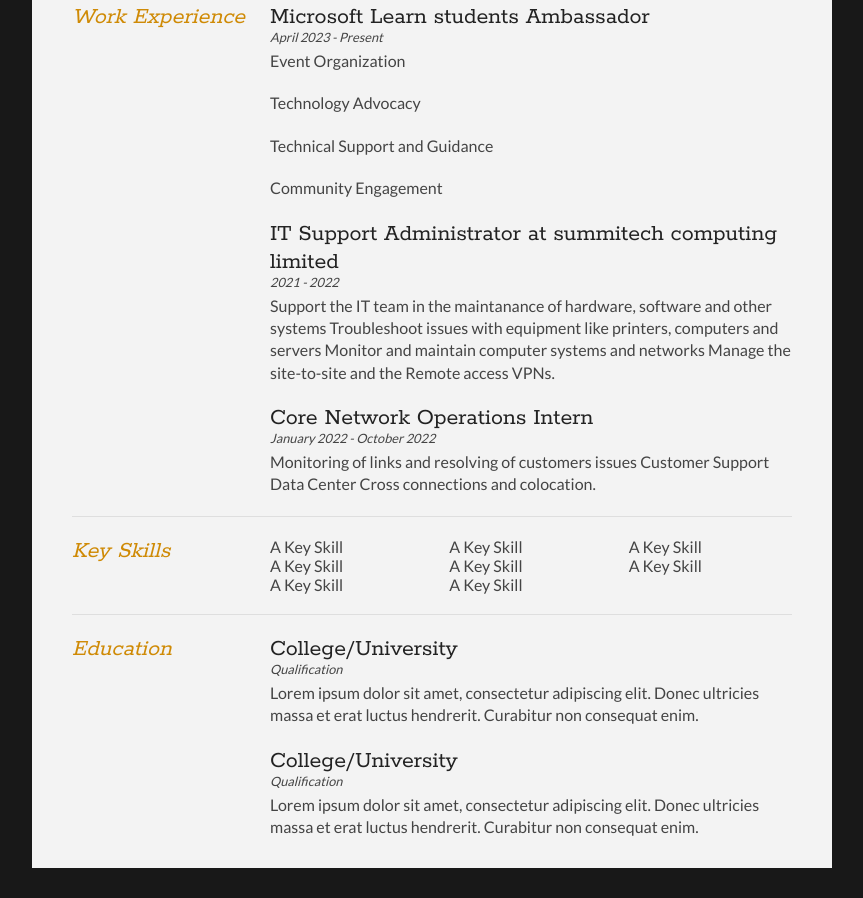
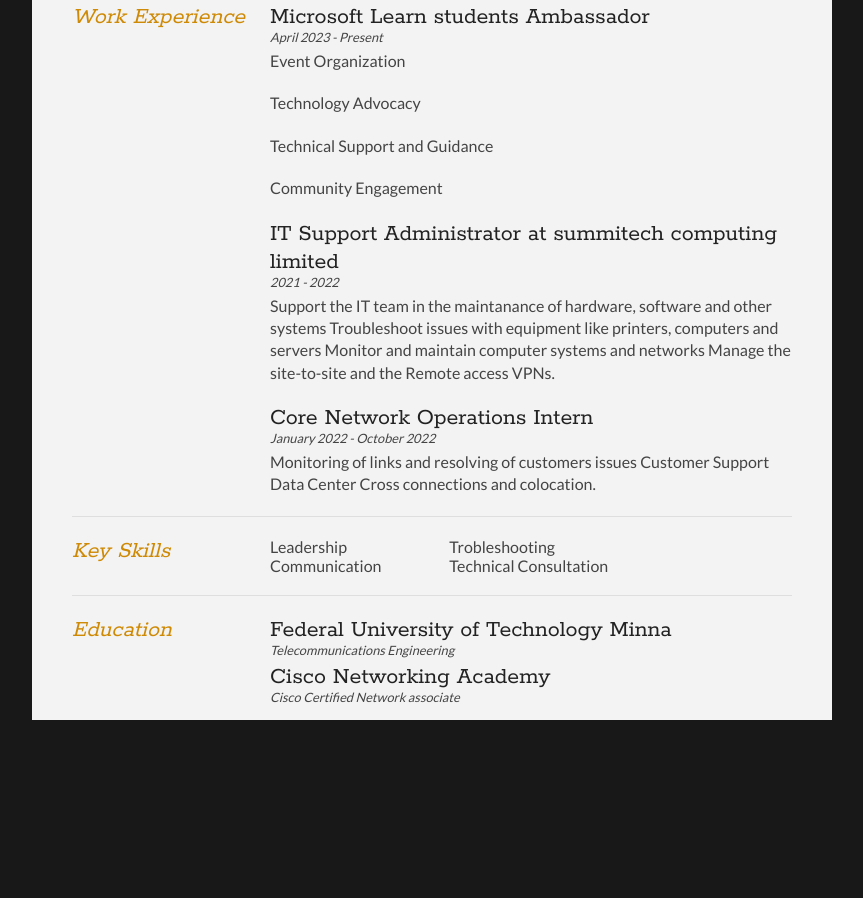
Before and after one commit to JamiuDahunsi/first-repo, a plain HTML site: page index.html in a window 1280 px wide. Shown: the part 390-1288 px from the top of the page, without its empty margins (208-1071 px from the left). After the commit the page ends 1140 px from the top, so only its background shows below. Drawn offline with Linux system fonts and the light colour scheme.

Commit message:
Update index.html

```diff
--- a/index.html
+++ b/index.html
@@ -99,14 +99,11 @@ Data Center Cross connections and colocation.</p>
 
 			<div class="sectionContent">
 				<ul class="keySkills">
-					<li>A Key Skill</li>
-					<li>A Key Skill</li>
-					<li>A Key Skill</li>
-					<li>A Key Skill</li>
-					<li>A Key Skill</li>
-					<li>A Key Skill</li>
-					<li>A Key Skill</li>
-					<li>A Key Skill</li>
+					<li>Leadership</li>
+					<li>Communication</li>
+					<li>Trobleshooting</li>
+					<li>Technical Consultation</li>
+
 				</ul>
 			</div>
 			<div class="clear"></div>
@@ -120,15 +117,15 @@ Data Center Cross connections and colocation.</p>
 
 			<div class="sectionContent">
 				<article>
-					<h2>College/University</h2>
-					<p class="subDetails">Qualification</p>
-					<p>Lorem ipsum dolor sit amet, consectetur adipiscing elit. Donec ultricies massa et erat luctus hendrerit. Curabitur non consequat enim.</p>
+					<h2>Federal University of Technology Minna</h2>
+					<p class="subDetails">Telecommunications Engineering</p>
+
 				</article>
 
 				<article>
-					<h2>College/University</h2>
-					<p class="subDetails">Qualification</p>
-					<p>Lorem ipsum dolor sit amet, consectetur adipiscing elit. Donec ultricies massa et erat luctus hendrerit. Curabitur non consequat enim.</p>
+					<h2>Cisco Networking Academy</h2>
+					<p class="subDetails">Cisco Certified Network associate</p>
+
 				</article>
 			</div>
 			<div class="clear"></div>
```
